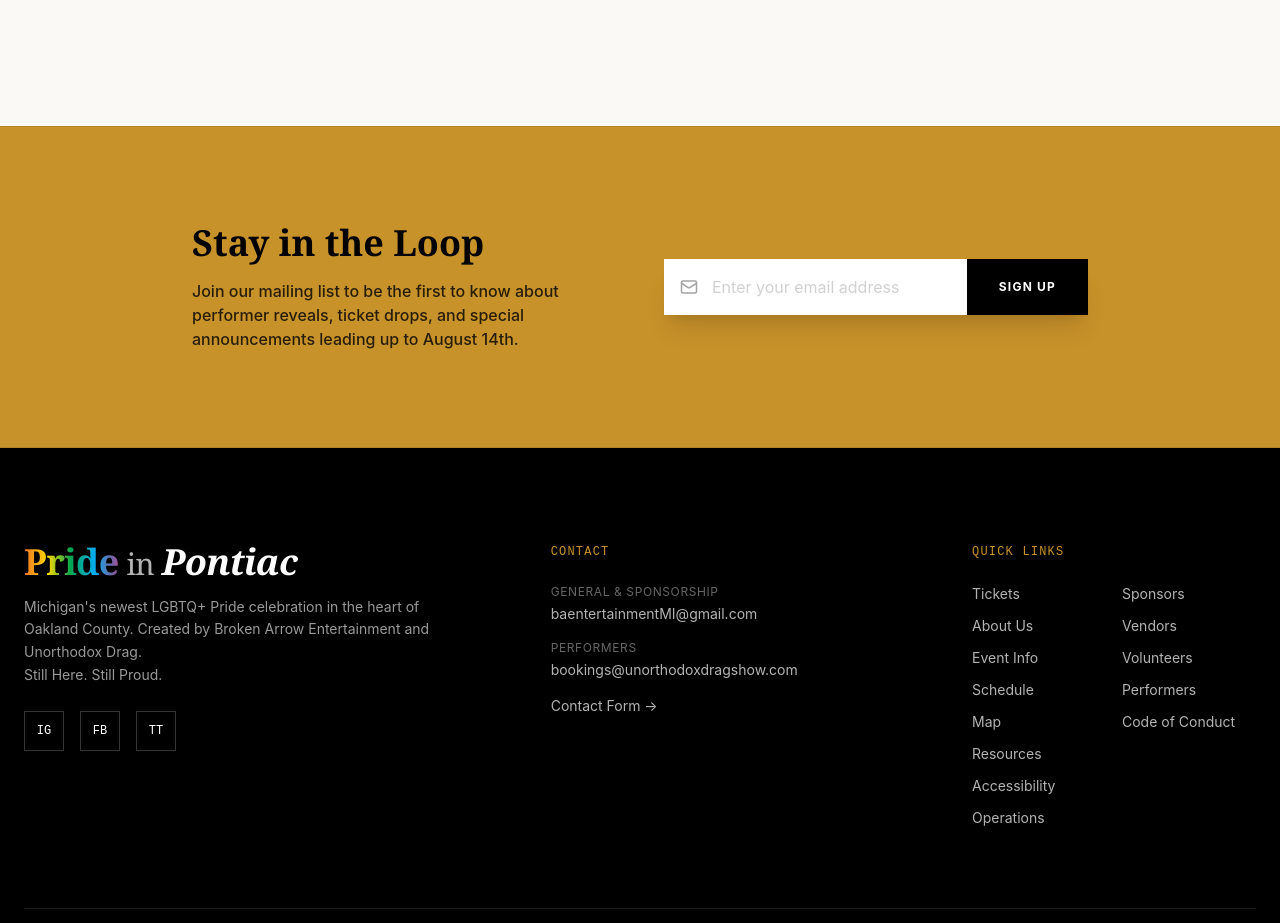
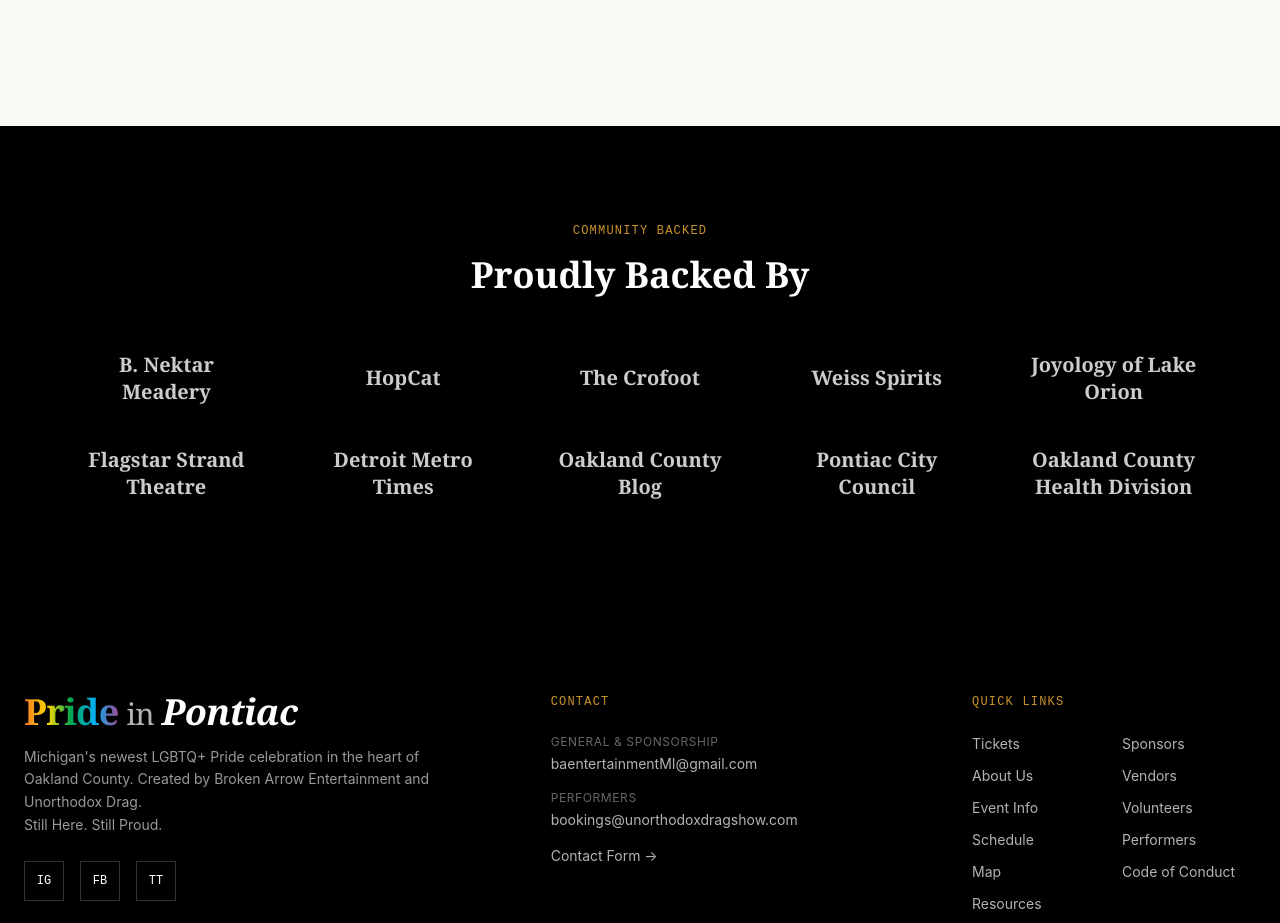
Before and after one commit to brokenbartender/pride-in-pontiac-2026, a React (Vite) app: page / in a window 1280 px wide. Shown: the part 4029-4952 px from the top of the page. Built offline with nearby package versions, Linux system fonts and the light colour scheme; no server answers.

Commit message:
Replace dead newsletter form with confirmed partner wall

```diff
--- a/src/pages/Home.tsx
+++ b/src/pages/Home.tsx
@@ -1,10 +1,23 @@
 import { motion } from "motion/react";
 import { Link } from "react-router-dom";
-import { ArrowRight, MapPin, Calendar, Heart, Mail, CheckCircle } from "lucide-react";
+import { ArrowRight, MapPin, Calendar, Heart, CheckCircle } from "lucide-react";
 import { PrideStripe } from "../components/PrideStripe";
 import { CountdownTimer } from "../components/CountdownTimer";
 import { Sparkles } from "../components/Sparkles";
 import { EVENTBRITE_URL } from "../lib/eventLinks";
+
+const PARTNERS = [
+  "B. Nektar Meadery",
+  "HopCat",
+  "The Crofoot",
+  "Weiss Spirits",
+  "Joyology of Lake Orion",
+  "Flagstar Strand Theatre",
+  "Detroit Metro Times",
+  "Oakland County Blog",
+  "Pontiac City Council",
+  "Oakland County Health Division",
+];
 
 export function Home() {
   return (
@@ -240,33 +253,19 @@
         </div>
       </section>
 
-      {/* Newsletter Signup */}
-      <section className="bg-pride-gold text-pride-black py-24 px-6 border-y border-pride-black/10">
-        <div className="max-w-4xl mx-auto flex flex-col md:flex-row items-center gap-12">
-          <div className="flex-1 text-center md:text-left">
-            <h2 className="font-serif font-black text-4xl mb-4">Stay in the Loop</h2>
-            <p className="text-pride-black/80 font-medium">Join our mailing list to be the first to know about performer reveals, ticket drops, and special announcements leading up to August 14th.</p>
-          </div>
-          <div className="w-full md:w-auto flex-1">
-            <form className="flex flex-col sm:flex-row w-full shadow-xl" onSubmit={(e) => e.preventDefault()}>
-              <div className="relative flex-grow">
-                <div className="absolute inset-y-0 left-0 pl-4 flex items-center pointer-events-none text-pride-muted">
-                  <Mail size={18} />
-                </div>
-                <input
-                  type="email"
-                  placeholder="Enter your email address"
-                  className="w-full bg-pride-white pl-12 pr-4 py-4 text-pride-ink focus:outline-none placeholder:text-pride-muted/50 rounded-none border-none"
-                  required
-                />
+      {/* Partner Wall */}
+      <section className="bg-pride-black text-pride-white py-24 px-6 border-y border-pride-black/10">
+        <div className="max-w-6xl mx-auto text-center">
+          <span className="font-mono text-xs tracking-widest uppercase text-pride-gold mb-4 block">Community Backed</span>
+          <h2 className="font-serif font-black text-3xl md:text-4xl mb-14">Proudly Backed By</h2>
+          <div className="grid grid-cols-2 sm:grid-cols-3 md:grid-cols-5 gap-x-8 gap-y-10">
+            {PARTNERS.map((name) => (
+              <div key={name} className="flex items-center justify-center px-2">
+                <span className="font-serif font-bold text-lg md:text-xl text-pride-white/80 hover:text-pride-gold transition-colors leading-snug">
+                  {name}
+                </span>
               </div>
-              <button
-                type="submit"
-                className="bg-pride-black text-pride-white font-sans font-bold uppercase tracking-widest text-xs px-8 py-4 hover:bg-pride-ink transition-colors rounded-none shrink-0 border-none"
-              >
-                Sign Up
-              </button>
-            </form>
+            ))}
           </div>
         </div>
       </section>
```
